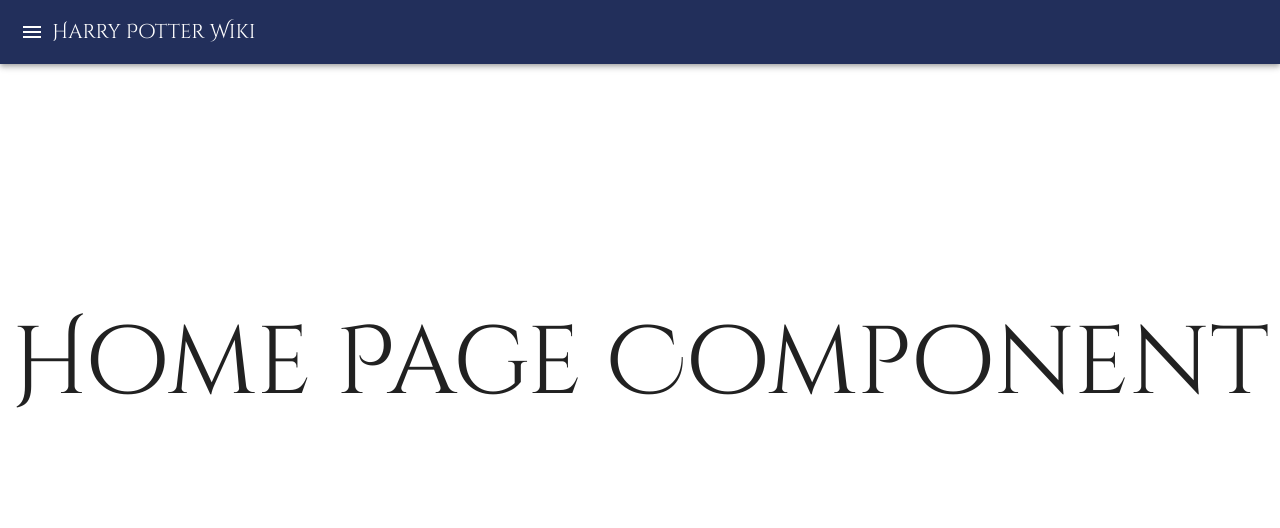
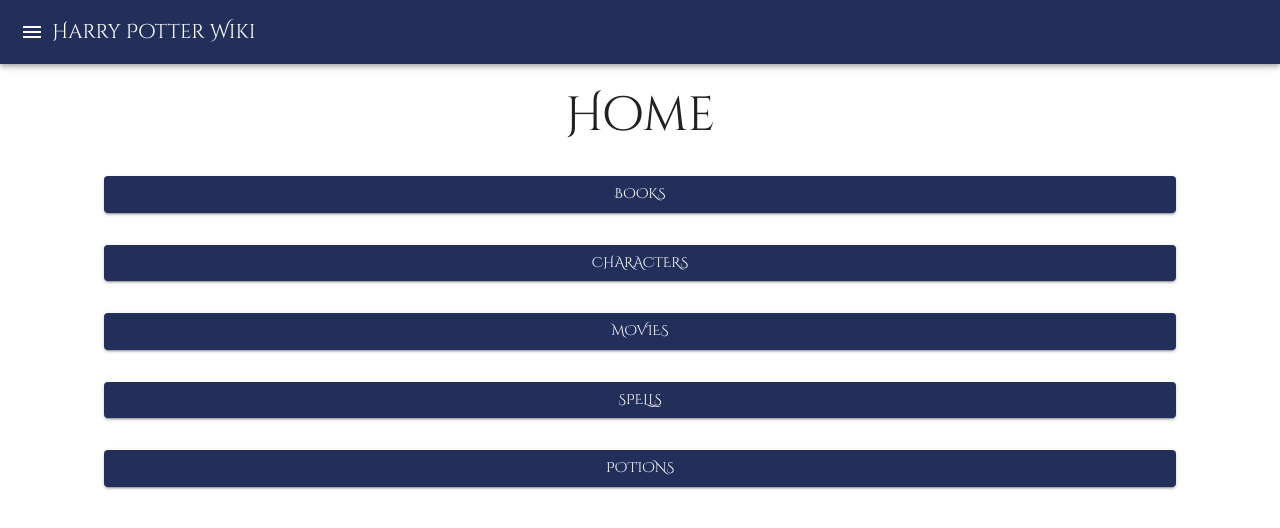
Before and after one commit to ericthomasca/harry-potter-mui, a React (Vite) app: page / in a window 1280 px wide. Shown: the top 528 px of the page. Built offline with nearby package versions, Linux system fonts and the light colour scheme.

Commit message:
put buttons on home screen

```diff
--- a/src/pages/home/HomePage.tsx
+++ b/src/pages/home/HomePage.tsx
@@ -1,19 +1,44 @@
+import { Button } from "@mui/material";
 import Box from "@mui/material/Box";
+import Stack from "@mui/material/Stack";
 import Typography from "@mui/material/Typography";
 
 export default function HomePage() {
   return (
+    <>
       <Box
         sx={{
           display: "flex",
           justifyContent: "center",
-        alignItems: "center",
-        height: "75vh",
+          // height: "75vh",
         }}
       >
-      <Typography variant='h1' justifyContent='center' align='center'>
-        Home Page Component
+        <Typography
+          marginTop={3}
+          variant='h3'
+          justifyContent='center'
+          align='center'
+        >
+          Home
         </Typography>
       </Box>
+      <Stack marginTop={4} marginLeft={13} marginRight={13} spacing={4}>
+        <Button variant='contained' href='/books'>
+          Books
+        </Button>
+        <Button variant='contained' href='/characters'>
+          Characters
+        </Button>
+        <Button variant='contained' href='/movies'>
+          Movies
+        </Button>
+        <Button variant='contained' href='/spells'>
+          Spells
+        </Button>
+        <Button variant='contained' href='/potions'>
+          Potions
+        </Button>
+      </Stack>
+    </>
   );
 }
```
Lines whose indentation alone changed are shown as unchanged.
